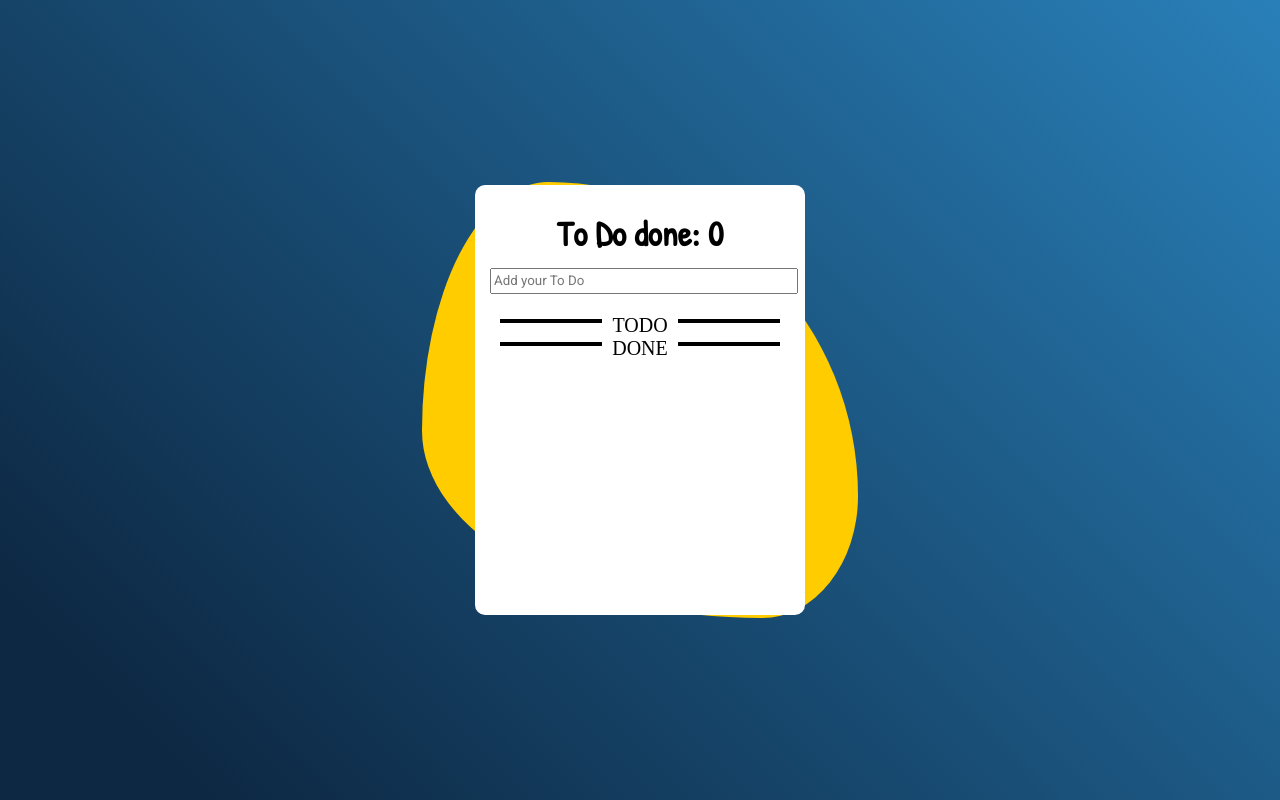
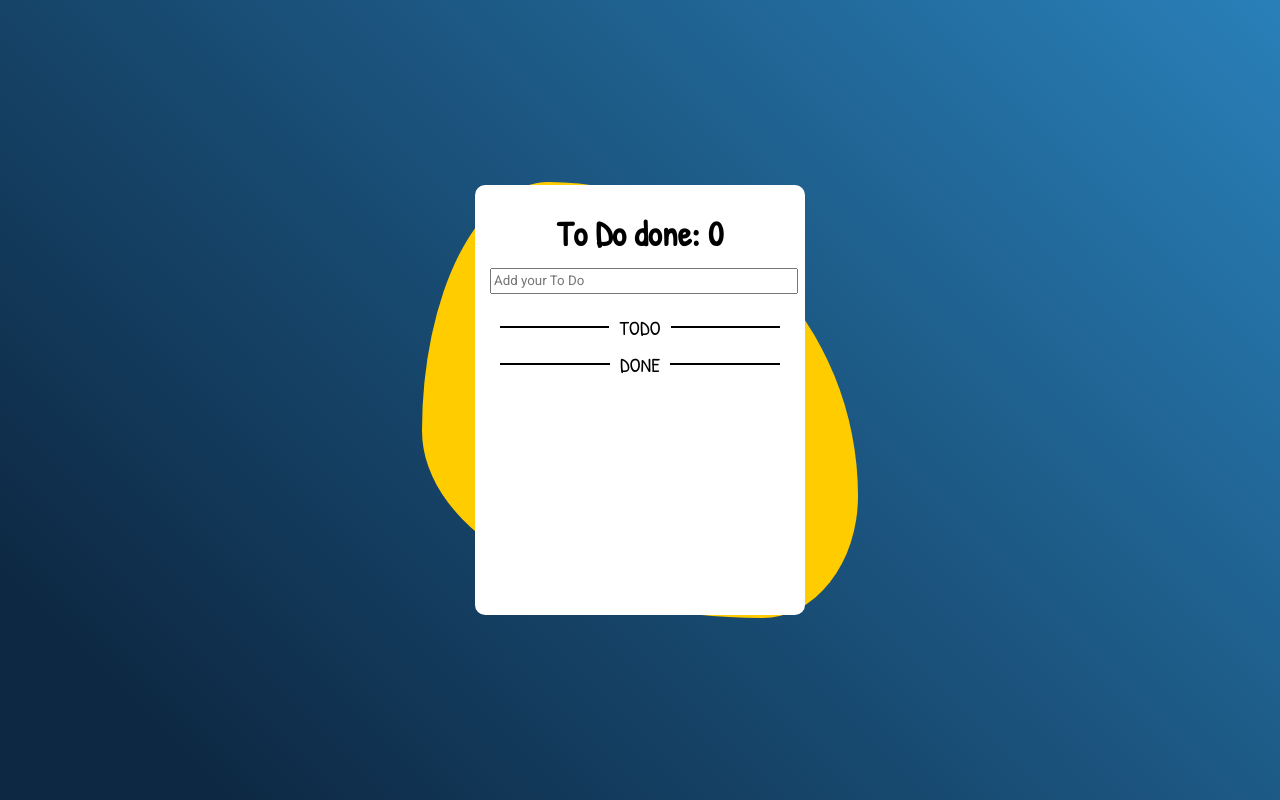
Before and after one commit to FranziHorst/to-do-list, a React (Create React App) app: page / in a window 1280 px wide. Built offline with nearby package versions, Linux system fonts and the light colour scheme.

Commit message:
add seperator

```diff
--- /dev/null
+++ b/craco.config.js
@@ -0,0 +1,5 @@
+module.exports = {
+  babel: {
+    plugins: ['babel-plugin-styled-components']
+  }
+}
--- a/src/Seperator.css
+++ b/src/Seperator.css
@@ -1,14 +1,18 @@
+@import url('https://fonts.googleapis.com/css?family=Patrick+Hand');
+
 .Seperator .hr {
   width: 100%;
-  margin: 0 10px 8px;
-  border-bottom: 4px solid black;
+  margin: 0 10px 0;
+  border-bottom: 2px solid black;
 }
 
 .Seperator {
   display: flex;
   align-items: center;
+  margin-bottom: 10px;
 }
 
 .Seperator span {
   white-space: nowrap;
+  font-family: 'Patrick Hand', cursive;
 }
```
Also changed, not shown: package.json (+6 -4 lines), 1 other file (tests, documents, lock files or other folders).
